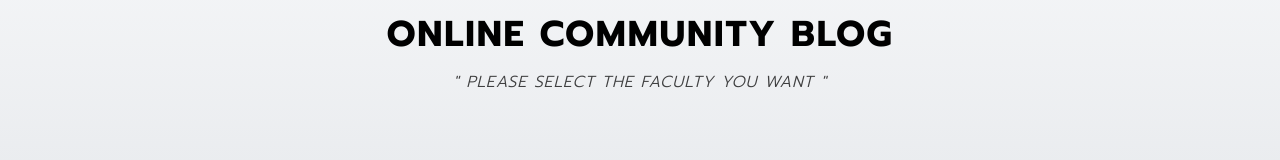
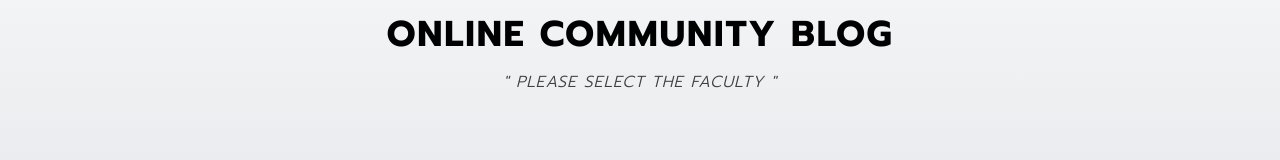
Before and after one commit to KatangSirinyapat/Mini-Project, a Next.js app in the folder front-end/: page /menu in a window 1280 px wide. Shown: the part 136-296 px from the top of the page. Built offline with nearby package versions, Linux system fonts and the light colour scheme.

Commit message:
edit menu page

```diff
--- a/front-end/pages/menu.js
+++ b/front-end/pages/menu.js
@@ -10,7 +10,7 @@ export default function Menu({ token }) {
         <title>Online Community Blog</title>
       </Head>
       <div className = 'flex justify-center mt-14 text-4xl font-bold uppercase tracking-wider'>Online Community Blog</div>
-      <div className = 'flex justify-center mt-4 text-md font-medium uppercase tracking-wider italic animate-pulse'>" Please select the faculty you want "</div>
+      <div className = 'flex justify-center mt-4 text-md font-medium uppercase tracking-wider italic animate-pulse'>" Please select the faculty "</div>
 
       <div className='md:flex flex-row fixed justify-evenly items-start mt-36 h-screen w-screen'>
       <Link href='/fis'>
```
